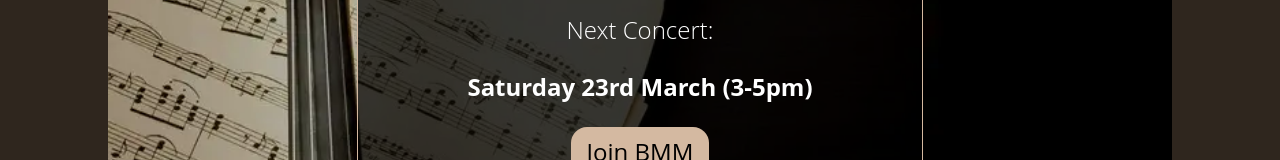
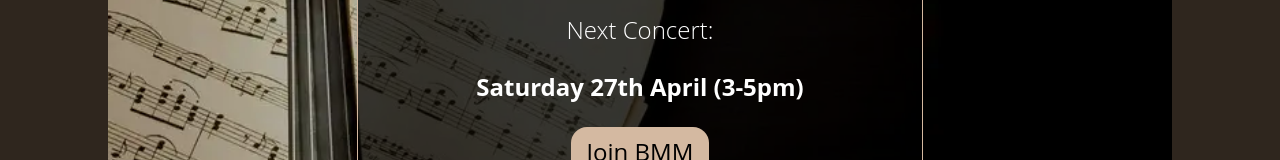
Before and after one commit to silkster87/react-bmm-website, a React (Create React App) app: page / in a window 1280 px wide. Shown: the part 412-572 px from the top of the page. Built offline with nearby package versions, Linux system fonts and the light colour scheme; no server answers.

Commit message:
update: April concert

```diff
--- a/src/components/Banner.tsx
+++ b/src/components/Banner.tsx
@@ -19,7 +19,7 @@ export const Banner = () => {
         <p className="smallprint">79th Season</p>
         <p className="smallprint">Next Concert:</p>
         <p className="smallprint">
-          <strong>Saturday 23rd March (3-5pm)</strong>
+          <strong>Saturday 27th April (3-5pm)</strong>
         </p>
         <div className="btn-container">
           <button className="join-bmm-btn">
```
